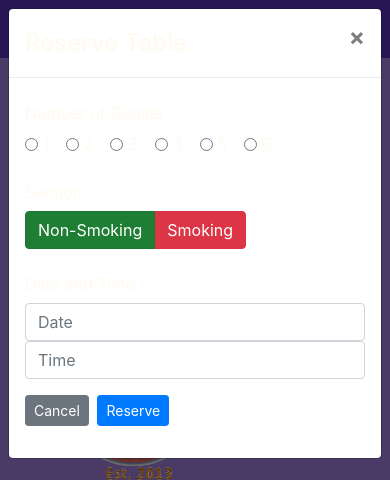
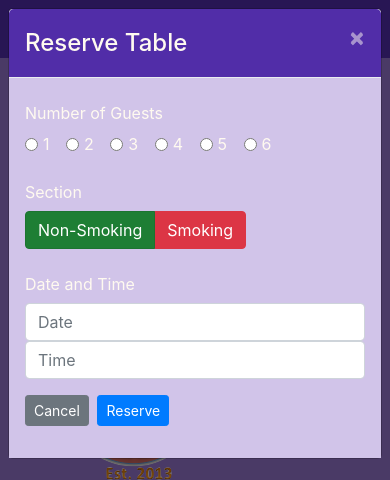
Before and after one commit to rahulsharma353/Coursera1, a website: page index.html in a window 390 px wide. Both pictures are taken after a click on the button "Reserve Table". Shown: the top 480 px of the page. Drawn offline with nearby package versions, Linux system fonts and the light colour scheme.

Commit message:
assignment 4

```diff
--- a/CSS/styles.scss
+++ b/CSS/styles.scss
@@ -73,3 +73,15 @@ body{
     position: absolute;
     bottom: 0px;
 }
+
+.modal-header {
+  background-color: $background-dark;
+  color:floralwhite;
+  #modalclosebutton {
+  						color:floralwhite
+  }
+}
+
+.modal-body {
+  background-color: $background-pale;
+}
--- a/index.html
+++ b/index.html
@@ -29,7 +29,7 @@
                 <li class="nav-item"><a class="nav-link" href="./contactus.html"><span class="fa fa-address-card fa-lg"></span> Contact</a></li>
             </ul>
             <span class="navbar-text">
-                    <a data-toggle="modal" data-target="#loginModal">
+                    <a id="LoginLink">
                     <span class="fa fa-sign-in"></span> Login</a>
             </span>
 
@@ -86,7 +86,7 @@
                 </div>
                 <div class="col-12 col-sm-3 align-self-center">
                     <span class="row">
-                        <a class="btn btn-block btn-sm btn-warning" role="button" data-toggle="modal" data-target="#ReserveModal">
+                        <a class="btn btn-block btn-sm btn-warning" role="button" id="ReserveButton">
                          Reserve Table</a>
                     </span>
                             <div id="ReserveModal" class="modal fade" role="dialog">
@@ -94,7 +94,7 @@
                                     <div class="modal-content">
                                         <div class="modal-header">
                                             <h4 class="modal-title">Reserve Table</h4>
-                                            <button type="button" class="close" data-dismiss="modal">
+                                            <button type="button" class="close" data-dismiss="modal" id="modalclosebutton">
                                                 &times;
                                             </button>
                                         </div>
@@ -324,6 +324,20 @@
             });
         })
     </script>
+    <script>
+        $(document).ready(function(){
+            $("#ReserveButton").click(function(){
+                $("#ReserveModal").modal();
+            });
+        });
+    </script>
+    <script>
+        $(document).ready(function(){
+            $("#LoginLink").click(function(){
+                $("#loginModal").modal();
+            });
+        });
+    </script>
 </body>
 
 </html>
```
Also changed, not shown: CSS/styles.css.
